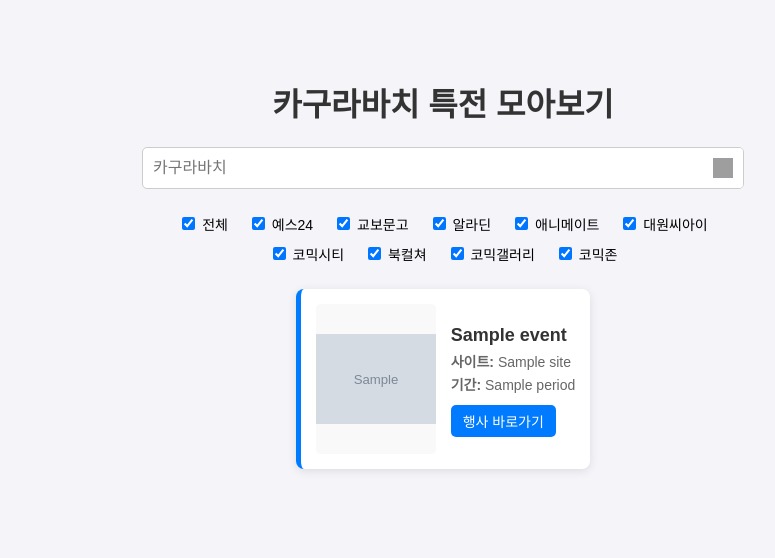
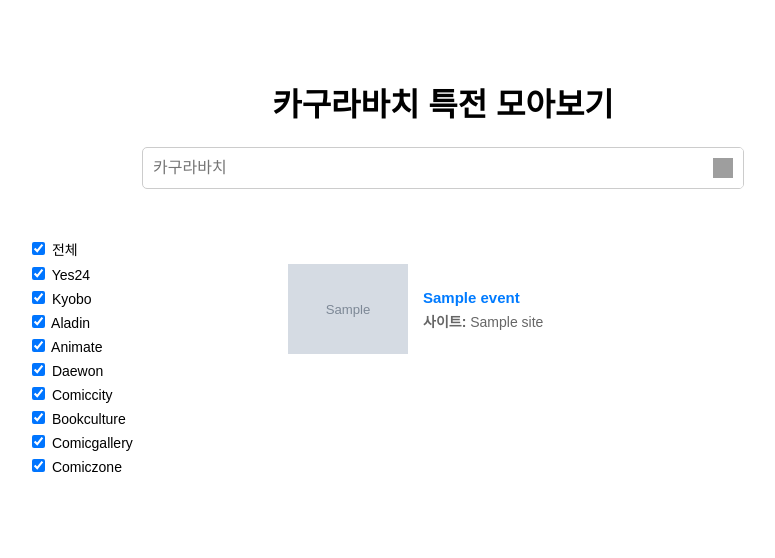
Before and after one commit to dantae923/bookevent-crawling, a Flask app: template templates/index.html in a window 1280 px wide. Shown: the top 558 px of the page, without its empty margins (197-972 px from the left). Run offline with Flask 3, Linux system fonts and the light colour scheme; the template is opened without the code that fills it: most values are stand-ins (such as "Sample title", 1, 10 or a date in 2020); grey boxes marked "Sample" are stand-in pictures; grey boxes are pictures that could not be loaded.

Commit message:
스타일링 변경

```diff
--- a/static/styles.css
+++ b/static/styles.css
@@ -1,30 +1,19 @@
+/* ✅ 전체 페이지 정렬 */
 body {
     font-family: Arial, sans-serif;
     text-align: center;
     padding: 50px;
-    background-color: #f4f4f9;
-}
-
-h1 {
-    color: #333;
-}
-
-form {
-    margin: 20px auto;
-    width: 600px;
+    background-color: white;
     display: flex;
     flex-direction: column;
     align-items: center;
 }
 
-/* ✅ 검색창 + 돋보기 버튼을 감싸는 컨테이너 */
+/* ✅ 검색창 크기를 600px로 설정 */
 .search-container {
     display: flex;
-    width: 100%;
+    width: 600px;
     align-items: center;
-    justify-content: center;
-    gap: 0;
-    margin-bottom: 10px;
     border: 1px solid #ccc;
     border-radius: 5px;
     overflow: hidden;
@@ -40,7 +29,6 @@ input[type="text"] {
     background: none;
 }
 
-/* ✅ 돋보기 버튼 스타일 */
 .search-button {
     padding: 10px;
     background-color: white;
@@ -60,113 +48,52 @@ input[type="text"] {
     background-color: #f0f0f0;
 }
 
-/* ✅ 사이트 체크박스 가로 정렬 */
+/* ✅ 전체 레이아웃 (필터 + 검색 결과) */
+.container {
+    display: flex;
+    justify-content: center;
+    align-items: flex-start;
+    max-width: 1000px;
+    margin-top: 30px;
+    gap: 30px;
+}
+
+/* ✅ 왼쪽 필터 */
 .site-options {
-    display: flex;
-    flex-wrap: wrap;
-    justify-content: center;
-    max-width: 600px;
-    margin-top: 10px;
+    width: 200px;
+    padding: 15px;
+    background: white;
     text-align: left;
 }
 
-.site-options label {
-    margin: 5px 10px;
-    font-size: 14px;
-    white-space: nowrap;
+.site-options h3 {
+    font-size: 18px;
+    color: #333;
+    margin-bottom: 10px;
 }
 
-/* ✅ 카드형 UI 스타일 */
-.results-grid {
-    display: grid;
-    grid-template-columns: repeat(3, 1fr); /* 한 줄에 3개씩 고정 */
-    gap: 15px;
-    margin-top: 20px;
-    justify-items: center; /* 중앙 정렬 */
+.site-options label {
+    display: block;
+    margin: 5px 0;
+    font-size: 14px;
+    cursor: pointer;
 }
 
-.result-card {
-    width: 260px; /* 카드 크기 고정 */
-    background: white;
-    border-radius: 8px;
-    padding: 15px;
-    box-shadow: 0 2px 10px rgba(0, 0, 0, 0.1);
-    text-align: center;
-    transition: transform 0.2s;
-}
-
-.result-card:hover {
-    transform: translateY(-5px);
-}
-
-/* ✅ 이미지 크기 고정 + 중앙 정렬 */
-.image-container {
-    width: 200px;
-    height: 260px;
-    display: flex;
-    align-items: center;
-    justify-content: center;
-    overflow: hidden;
-    margin: 0 auto;
-    /*background-color: #f4f4f4; /* 배경색 추가 (이미지 크기 다를 때 대비) */
-    border-radius: 5px;
-}
-
-.result-card img {
-    max-width: 100%;
-    max-height: 100%;
-    object-fit: contain; /* 비율 유지하며 중앙 정렬 */
-}
-
-.result-card h2 {
-    font-size: 16px;
-    color: #333;
-    margin: 10px 0;
-}
-
-.result-card p {
-    font-size: 14px;
-    color: #666;
-}
-
-.result-card a {
-    display: inline-block;
-    margin-top: 10px;
-    padding: 8px 12px;
-    background-color: #007BFF;
-    color: white;
-    border-radius: 5px;
-    text-decoration: none;
-    font-size: 14px;
-}
-
-.result-card a:hover {
-    background-color: #0056b3;
-}
-
-/* ✅ 세로 리스트 스타일 */
+/* ✅ 검색 결과 리스트 */
 .results-list {
-    max-width: 800px;
-    margin: 20px auto;
+    width: 600px;
     display: flex;
     flex-direction: column;
     gap: 15px;
 }
 
-/* ✅ 각 행사 항목 디자인 */
+/* ✅ 개별 행사 항목 */
 .event-item {
     display: flex;
     align-items: center;
     background: white;
     padding: 15px;
-    border-radius: 8px;
-    box-shadow: 0 2px 10px rgba(0, 0, 0, 0.1);
-    border-left: 5px solid #007BFF; /* 좌측 포인트 컬러 */
     transition: transform 0.2s;
-}
-
-.event-item:hover {
-    transform: translateY(-2px);
 }
 
 /* ✅ 행사 이미지 */
@@ -179,7 +106,7 @@ input[type="text"] {
     justify-content: center;
     overflow: hidden;
     border-radius: 5px;
-    background-color: #f9f9f9;
+    background-color: white;
     margin-right: 15px;
 }
 
@@ -196,7 +123,7 @@ input[type="text"] {
 }
 
 .event-info h2 {
-    font-size: 18px;
+    font-size: 15px;
     color: #333;
     margin: 5px 0;
 }
@@ -207,18 +134,13 @@ input[type="text"] {
     margin: 3px 0;
 }
 
-/* ✅ 행사 링크 버튼 */
-.event-link {
-    display: inline-block;
-    margin-top: 8px;
-    padding: 6px 12px;
-    background-color: #007BFF;
-    color: white;
-    border-radius: 5px;
+/* ✅ 제목 클릭 가능 */
+.event-title-link {
+    color: #007BFF;
     text-decoration: none;
-    font-size: 14px;
+    font-weight: bold;
 }
 
-.event-link:hover {
-    background-color: #0056b3;
+.event-title-link:hover {
+    text-decoration: underline;
 }
--- a/templates/index.html
+++ b/templates/index.html
@@ -50,56 +50,48 @@
         카구라바치로 검색하라니까?
       {% endif %}
     </h1>
+
     <form method="POST" action="/" onsubmit="disableSearchButton()">
-      <!-- ✅ 검색창 + 돋보기 버튼 -->
+      <!-- ✅ 검색창 -->
       <div class="search-container">
         <input type="text" name="search_query" placeholder="카구라바치" required />
         <button type="submit" id="searchBtn" class="search-button">
           <img src="https://cdn-icons-png.flaticon.com/512/622/622669.png" alt="검색">
         </button>
       </div>
+    </form>
 
-      <!-- ✅ 사이트 체크박스 (가로 정렬) -->
+    <!-- ✅ 전체 레이아웃 -->
+    <div class="container">
+        <!-- ✅ 왼쪽 필터 영역 -->
         <div class="site-options">
+            <label><input type="checkbox" id="select-all" onclick="toggleAllSites(this)" checked /> 전체</label>
+            {% for site in ["yes24", "kyobo", "aladin", "animate", "daewon", "comiccity", "bookculture", "comicgallery", "comiczone"] %}
             <label>
-          <input type="checkbox" id="select-all" onclick="toggleAllSites(this)" checked />
-            전체
+                <input type="checkbox" class="site-checkbox" value="{{ site }}" checked />
+                {{ site | capitalize }}
             </label>
-        <label><input type="checkbox" name="sites" value="yes24" class="site-checkbox" onclick="checkAllSelected()" checked /> 예스24</label>
-        <label><input type="checkbox" name="sites" value="kyobo" class="site-checkbox" onclick="checkAllSelected()" checked /> 교보문고</label>
-        <label><input type="checkbox" name="sites" value="aladin" class="site-checkbox" onclick="checkAllSelected()" checked /> 알라딘</label>
-        <label><input type="checkbox" name="sites" value="animate" class="site-checkbox" onclick="checkAllSelected()" checked /> 애니메이트</label>
-        <label><input type="checkbox" name="sites" value="daewon" class="site-checkbox" onclick="checkAllSelected()" checked /> 대원씨아이</label>
-        <label><input type="checkbox" name="sites" value="comiccity" class="site-checkbox" onclick="checkAllSelected()" checked /> 코믹시티</label>
-        <label><input type="checkbox" name="sites" value="bookculture" class="site-checkbox" onclick="checkAllSelected()" checked /> 북컬쳐</label>
-        <label><input type="checkbox" name="sites" value="comicgallery" class="site-checkbox" onclick="checkAllSelected()" checked /> 코믹갤러리</label>
-        <label><input type="checkbox" name="sites" value="comiczone" class="site-checkbox" onclick="checkAllSelected()" checked /> 코믹존</label>
+            {% endfor %}
         </div>
 
-      <!-- ✅ 데이터 영역 -->
+        <!-- ✅ 검색 결과 리스트 -->
+        <div class="results-list">
             {% if events %}
-      <div class="container">
-        <div class="results-list">
             {% for event in events %}
             <div class="event-item">
-              <!-- ✅ 이미지 왼쪽 정렬 -->
                 <div class="event-image">
                     <img src="{{ event.image }}" alt="행사 이미지">
                 </div>
-              <!-- ✅ 행사 정보 -->
                 <div class="event-info">
-                  <h2>{{ event.title }}</h2>
+                    <h2><a href="{{ event.link }}" target="_blank" class="event-title-link">{{ event.title }}</a></h2>
                     <p><strong>사이트:</strong> {{ event.site }}</p>
-                  <p><strong>기간:</strong> {{ event.period }}</p>
-                  <a href="{{ event.link }}" target="_blank" class="event-link">행사 바로가기</a>
                 </div>
             </div>
             {% endfor %}
-      </div>
             {% else %}
             <p style="text-align: center;">↑ 검색창 따라 쓰세요.</p>
             {% endif %}
         </div>
-    </form>
+    </div>
 </body>
 </html>
```
Lines whose indentation alone changed are shown as unchanged.
